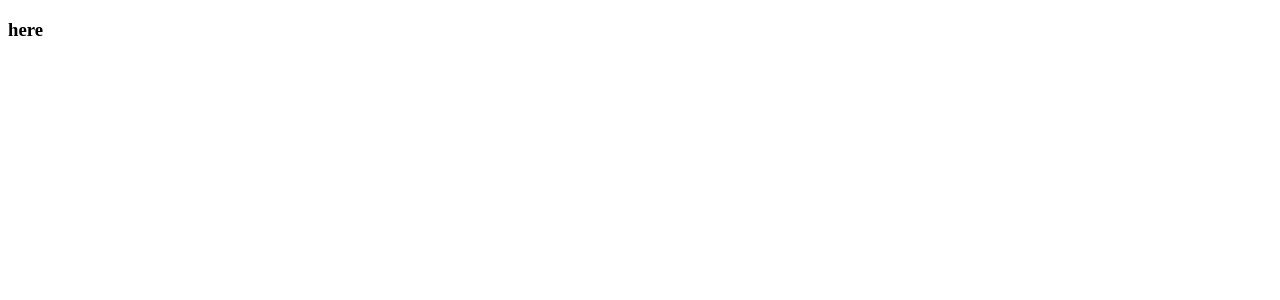
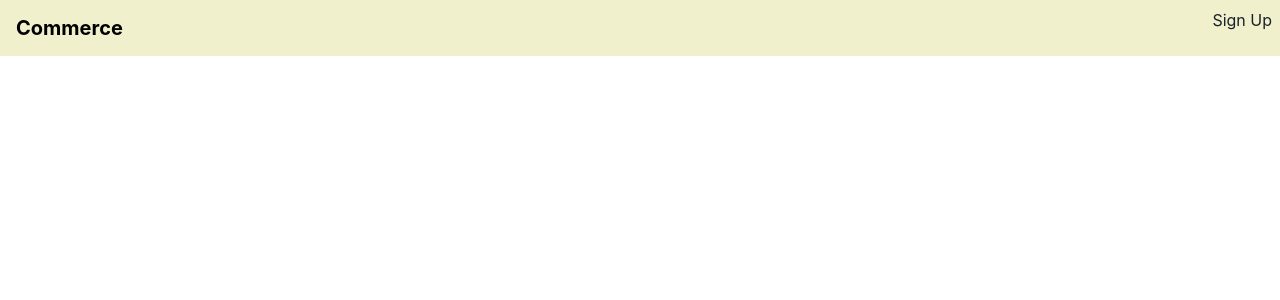
Before and after one commit to rakeenali/commerce-react, a React (Create React App) app: page / in a window 1280 px wide. Shown: the top 300 px of the page. Built offline with nearby package versions, Linux system fonts and the light colour scheme.

Commit message:
Added chakra ui

```diff
--- a/package.json
+++ b/package.json
@@ -3,6 +3,9 @@
   "version": "0.1.0",
   "private": true,
   "dependencies": {
+    "@chakra-ui/react": "^1.1.6",
+    "@emotion/react": "^11.1.4",
+    "@emotion/styled": "^11.0.0",
     "@testing-library/jest-dom": "^5.11.4",
     "@testing-library/react": "^11.1.0",
     "@testing-library/user-event": "^12.1.10",
@@ -10,6 +13,7 @@
     "@types/node": "^12.0.0",
     "@types/react": "^16.9.53",
     "@types/react-dom": "^16.9.8",
+    "framer-motion": "^3.2.2-rc.1",
     "react": "^17.0.1",
     "react-dom": "^17.0.1",
     "react-scripts": "4.0.1",
--- a/src/App.tsx
+++ b/src/App.tsx
@@ -1,8 +1,24 @@
+import { ChakraProvider, extendTheme } from '@chakra-ui/react'
+
+import Navbar from './components/Navbar'
+
+const theme = extendTheme({
+  colors: {
+    dark: '#3f0d12',
+    crimson: '#a71d31',
+    grey: '#f1f0cc',
+    light: '#d5bf86',
+    shadow: '#8d775f',
+    white: '#fff',
+    black: '#000',
+  },
+})
+
 function App() {
   return (
-    <div className="App">
-      <h3>here</h3>
-    </div>
+    <ChakraProvider resetCSS theme={theme}>
+      <Navbar />
+    </ChakraProvider>
   )
 }
 
--- /dev/null
+++ b/src/components/Navbar.tsx
@@ -0,0 +1,17 @@
+import { Flex, Box, Heading, Spacer, Button } from '@chakra-ui/react'
+
+function Navbar() {
+  return (
+    <Flex p="2" bg="grey">
+      <Box p="2">
+        <Heading size="md" color="black">
+          Commerce
+        </Heading>
+      </Box>
+      <Spacer />
+      <Box>Sign Up</Box>
+    </Flex>
+  )
+}
+
+export default Navbar
--- /dev/null
+++ b/src/types/index.ts
@@ -0,0 +1,2 @@
+export * from './common'
+export * from './users'
```
Also changed, not shown: src/types/common.ts (added, +27 -0 lines), src/types/users.ts (added, +48 -0 lines), tsconfig.json (+2 -8 lines), 2 other files (tests, documents, lock files or other folders).
